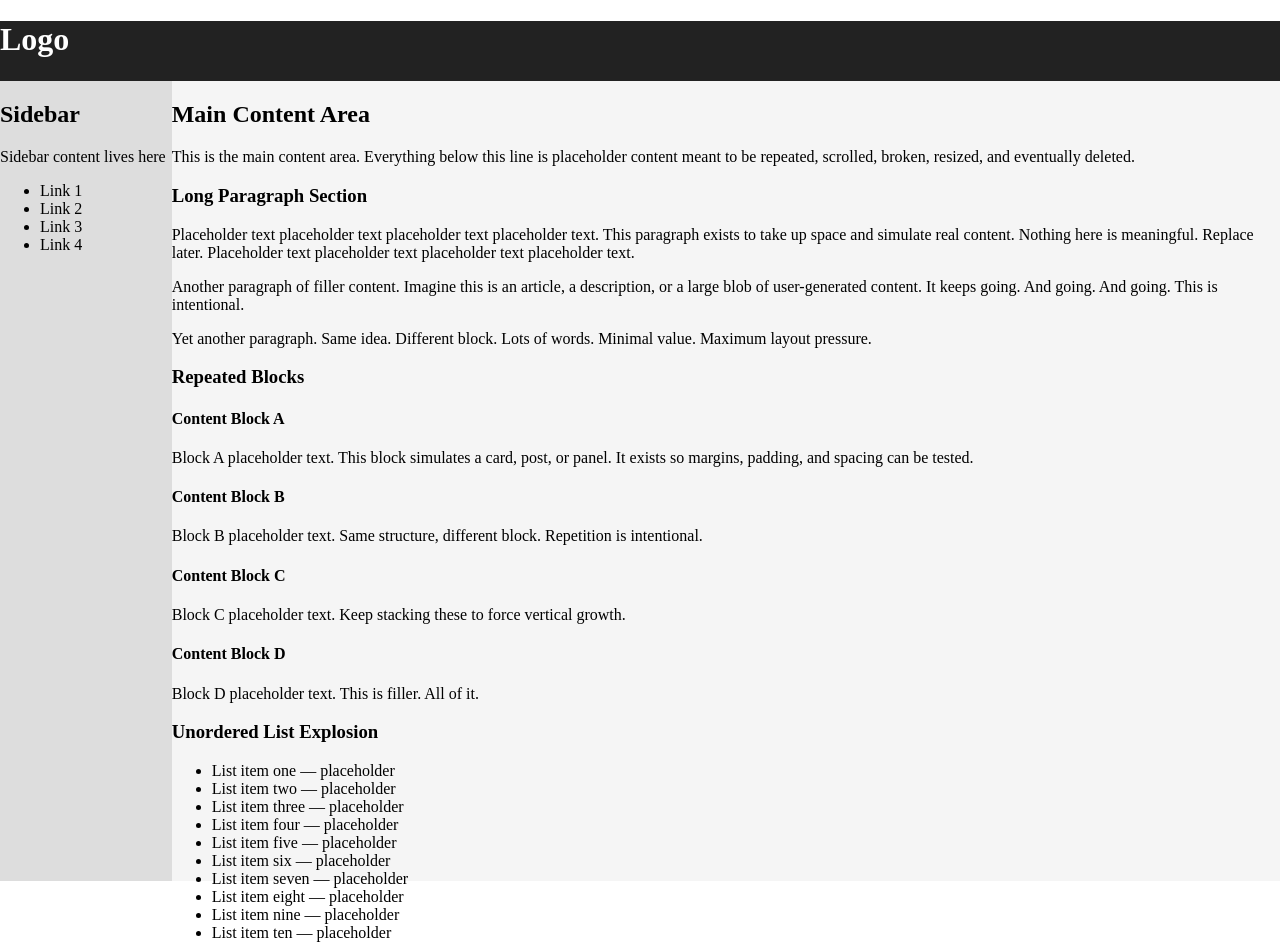
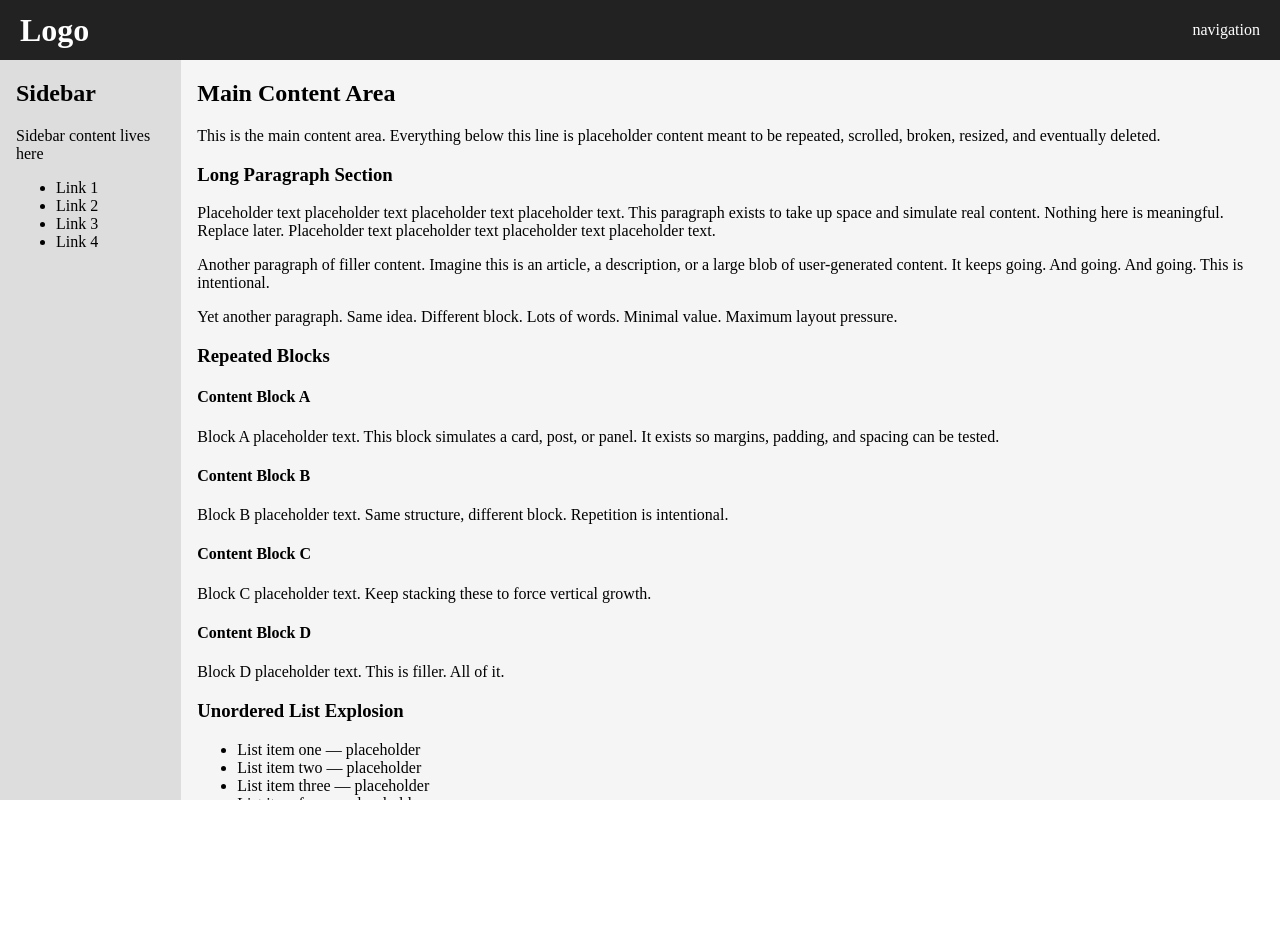
Before and after one commit to Sagar141005/dashboard-layout, a website: page index.html in a window 1280 px wide. Shown: the top 945 px of the page. After the commit the page ends 800 px from the top, so only its background shows below. Drawn offline with Linux system fonts and the light colour scheme.

Commit message:
fix: isolate scrolling to main content area

```diff
--- a/style.css
+++ b/style.css
@@ -4,21 +4,28 @@
 }
 
 header {
+    display: flex;
+    align-items: center;
+    justify-content: space-between;
     height: 60px;
     background: #222;
     color: white;
+    padding: 0 20px;
 }
 
 .app {
     display: flex;
-    height: 100%;
+    height: calc(100vh - 60px);
 }
 
 aside {
     width: 240px;
     background: #ddd;
+    padding: 0 0 0 16px;
 }
 
 main {
     background: #f5f5f5;
+    overflow-y: auto;
+    padding: 0 16px;
 }
```
